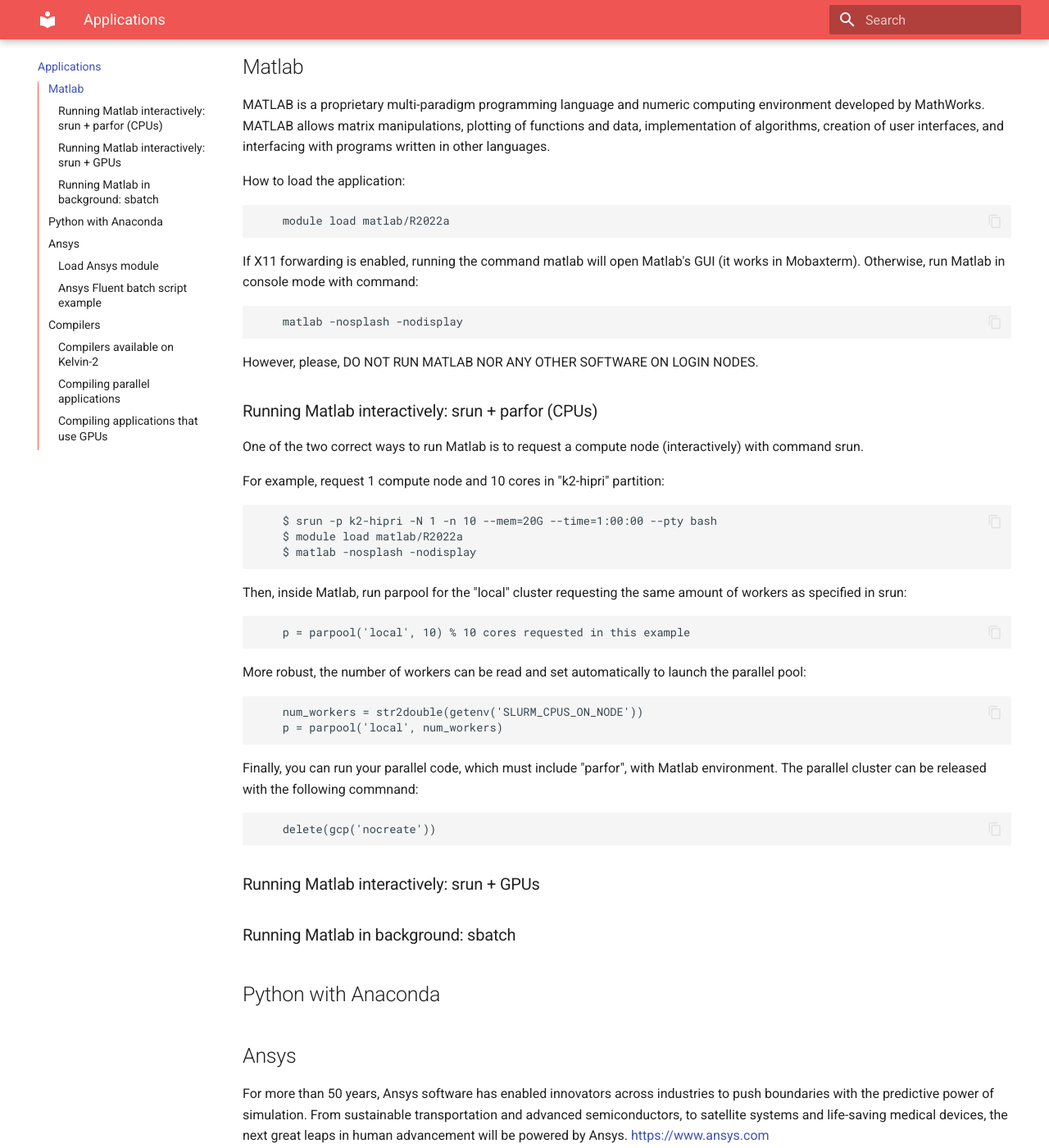
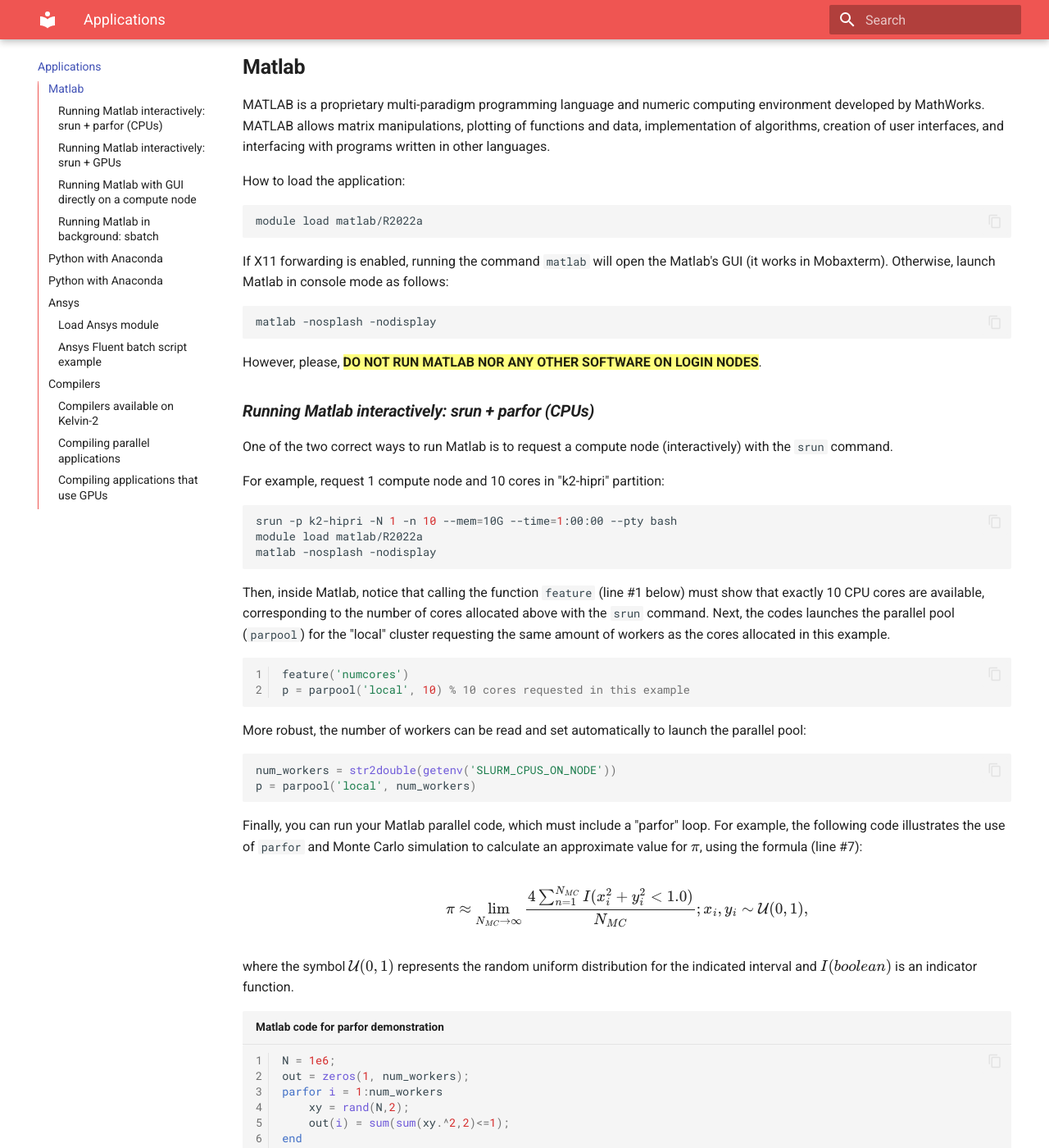
Before and after one commit to ethanbradley/nihpc-documentation, an MkDocs documentation site: the page built from docs/Applications.md, in a window 1280 px wide and 1400 px high, scrolled down 229 px. Shown: the whole window at 82% size. Built offline with MkDocs 1.6.1 and Material for MkDocs 9.7.7, drawn with Linux system fonts in a browser that asks for light colours; some of the changed text lies outside the part shown.

Commit message:
Added Matlab information

````diff
--- a/docs/Applications.md
+++ b/docs/Applications.md
@@ -2,46 +2,119 @@
 
 Here we will provide information on some of the most popular centrally installed applications and software tools on Kelvin2.
 
-## Matlab
+## **Matlab**
 
 MATLAB is a proprietary multi-paradigm programming language and numeric computing environment developed by MathWorks. MATLAB allows matrix manipulations, plotting of functions and data, implementation of algorithms, creation of user interfaces, and interfacing with programs written in other languages.
 
 How to load the application:
 
-        module load matlab/R2022a
+``` bash
+module load matlab/R2022a
+```
 
-If X11 forwarding is enabled, running the command matlab will open Matlab's GUI (it works in Mobaxterm). Otherwise, run Matlab in console mode with command:
+If X11 forwarding is enabled, running the command `matlab` will open the Matlab's GUI (it works in Mobaxterm). Otherwise, launch Matlab in console mode as follows:
 
-        matlab -nosplash -nodisplay
+``` bash
+matlab -nosplash -nodisplay
+```
 
-However, please, DO NOT RUN MATLAB NOR ANY OTHER SOFTWARE ON LOGIN NODES.
+However, please, **==DO NOT RUN MATLAB NOR ANY OTHER SOFTWARE ON LOGIN NODES==**.
 
-### Running Matlab interactively: srun + parfor (CPUs)
+### ***Running Matlab interactively: srun + parfor (CPUs)***
 
-One of the two correct ways to run Matlab is to request a compute node (interactively) with command srun.
+One of the two correct ways to run Matlab is to request a compute node (interactively) with the `srun` command.
 
 For example, request 1 compute node and 10 cores in "k2-hipri" partition:
 
-        $ srun -p k2-hipri -N 1 -n 10 --mem=20G --time=1:00:00 --pty bash
-        $ module load matlab/R2022a
-        $ matlab -nosplash -nodisplay
+``` bash
+srun -p k2-hipri -N 1 -n 10 --mem=10G --time=1:00:00 --pty bash
+module load matlab/R2022a
+matlab -nosplash -nodisplay
+```
 
-Then, inside Matlab, run parpool for the "local" cluster requesting the same amount of workers as specified in srun:
+Then, inside Matlab, notice that calling the function `feature` (line #1 below) must show that exactly 10 CPU cores are available, corresponding to the number of cores allocated above with the `srun` command. Next, the codes launches the parallel pool (`parpool`) for the "local" cluster requesting the same amount of workers as the cores allocated in this example.
 
-        p = parpool('local', 10) % 10 cores requested in this example
+``` matlab linenums="1"
+feature('numcores')
+p = parpool('local', 10) % 10 cores requested in this example
+```
 
 More robust, the number of workers can be read and set automatically to launch the parallel pool:
 
-        num_workers = str2double(getenv('SLURM_CPUS_ON_NODE'))
-        p = parpool('local', num_workers)
+``` matlab
+num_workers = str2double(getenv('SLURM_CPUS_ON_NODE'))
+p = parpool('local', num_workers)
+```
 
-Finally, you can run your parallel code, which must include "parfor", with Matlab environment. The parallel cluster can be released with the following commnand:
+Finally, you can run your Matlab parallel code, which must include a "parfor" loop. For example, the following code illustrates the use of `parfor` and Monte Carlo simulation to calculate an approximate value for \( \pi \), using the formula (line #7):
 
-        delete(gcp('nocreate'))
+$$
+\pi \approx \lim_{N_{MC} \to \infty} {4 \sum_{n=1}^{N_{MC}} I(x_i^2 + y_i^2 < 1.0) \over N_{MC}}; x_i, y_i \sim \mathcal{U}(0,1),
+$$
 
-### Running Matlab interactively: srun + GPUs
+where the symbol \( \mathcal{U}(0,1) \) represents the random uniform distribution for the indicated interval and \( I(boolean) \) is an indicator function.
 
-### Running Matlab in background: sbatch
+``` matlab title="Matlab code for parfor demonstration" linenums="1"
+N = 1e6;
+out = zeros(1, num_workers);
+parfor i = 1:num_workers
+	xy = rand(N,2);
+	out(i) = sum(sum(xy.^2,2)<=1);
+end
+mypi = 4*sum(out)/(N*num_workers)
+```
+
+At the end of the parallel computations, the allocated parpool within Matlab can be released with the following command:
+
+``` matlab
+delete(gcp('nocreate'))
+```
+
+### ***Running Matlab interactively: srun + GPUs***
+
+### ***Running Matlab with GUI directly on a compute node***
+
+First, get a compute node and launch vnc server from the node, for example:
+
+``` bash
+srun -p k2-hipri -N 1 -n 6 --mem=10G --time=1:00:00 --pty bash
+vncserver
+```
+
+In this case, let us assume that the output of `vncserver` is
+
+*New 'node117.pri.kelvin2.alces.network:1 (jsan)' desktop is node117.pri.kelvin2.alces.network:1*
+
+*Starting applications specified in /users/jsan/.vnc/xstartup*<br>
+*Log file is /users/jsan/.vnc/node117.pri.kelvin2.alces.network:1.log*
+
+Then, open a local terminal and launch a forward tunnel to the compute node by following these steps:
+
+1. Go to the directory which contains the kelvin key in your PC/laptop
+``` bash
+cd /drives/c/Users/jsan/.ssh
+```
+2. Create the tunnel (in this example illustrated with the command below, all input sent via port *5903* on your local host is being forwarded via port *5901* to the compute node *"node117.pri.kelvin2.alces.network"*. If the `vncserver` output above were *"node117.pri.kelvin2.alces.network:7"*, then the port number will be *5907* instead of *5901*. Clearly, users must replace the username *"jsan"* and the key's filename by the corresponding information for their accounts)
+``` bash
+ssh -L 5903:node117.pri.kelvin2.alces.network:5901 -p 55890 -i ./kelvin-key jsan@login.kelvin.alces.network
+```
+3. Connect to the tunnel using your installed VNC application (the example shown in the figure below uses TurboVNC in Windows OS. More details or troubleshooting can be found in the VNC session)
+![Image title](assets/TurboVNC.jpg)
+4. Once in the opened terminal for the connected compute node, launch the matlab application:
+```bash
+module load matlab/R2022a
+matlab
+```
+
+This time matlab GUI will be opened as shown in the figure below. For a better experience, use the "full screen" button in the VNC toolbar, and use the combination keys ++ctrl+alt+shift++ + F to escape from the full screen mode. Note also that using the instruction `feature('numcores')` inside the Matlab's GUI session shows correctly the number of allocated CPU cores in the compute node (CPU cores equal to 6 in this example).
+
+![Image title](assets/TurboVNC_Matlab.jpg){ width="800" }
+
+### ***Running Matlab in background: sbatch***
+
+Finally, the most convenient way is to run Matlab in background, particularly for analysis where calculations take days. Several examples are discussed next.
+
+## **Python with Anaconda**
 
 ## Python with Anaconda
 
--- /dev/null
+++ b/docs/javascripts/mathjax.js
@@ -0,0 +1,16 @@
+window.MathJax = {
+  tex: {
+    inlineMath: [["\\(", "\\)"]],
+    displayMath: [["\\[", "\\]"]],
+    processEscapes: true,
+    processEnvironments: true
+  },
+  options: {
+    ignoreHtmlClass: ".*|",
+    processHtmlClass: "arithmatex"
+  }
+};
+
+document$.subscribe(() => {
+  MathJax.typesetPromise()
+})
--- a/mkdocs.yml
+++ b/mkdocs.yml
@@ -29,6 +29,8 @@
       link: https://twitter.com/home
 
 markdown_extensions:
+  - pymdownx.betterem
+  - pymdownx.keys
   - pymdownx.highlight:
       anchor_linenums: true
   - pymdownx.inlinehilite
@@ -49,3 +51,8 @@
         - name: mermaid
           class: mermaid
           format: !!python/name:pymdownx.superfences.fence_code_format
+
+extra_javascript:
+  - javascripts/mathjax.js
+  - https://polyfill.io/v3/polyfill.min.js?features=es6
+  - https://cdn.jsdelivr.net/npm/mathjax@3/es5/tex-mml-chtml.js
````
Also changed, not shown: docs/assets/TurboVNC.jpg (added), docs/assets/TurboVNC_Matlab.jpg (added).
